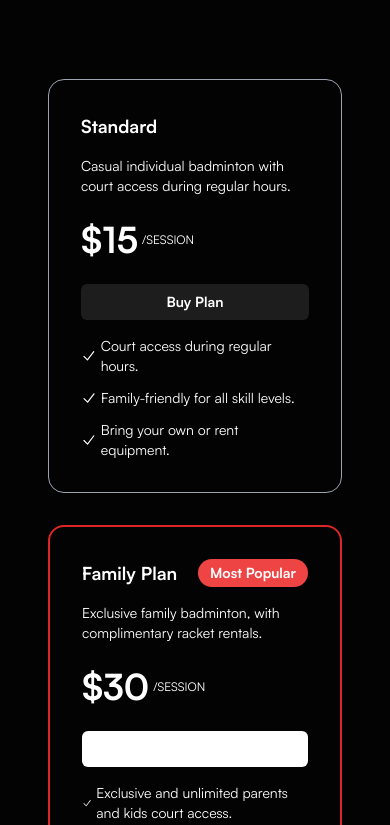
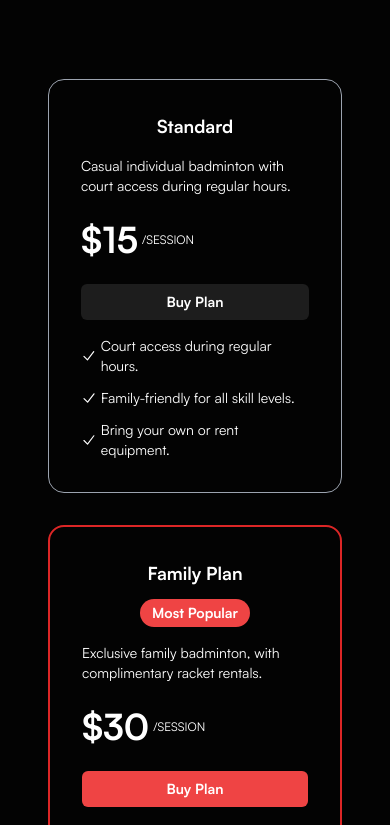
Before and after one commit to fola4/excel, a React (Vite) app: page / in a window 390 px wide. Shown: the part 4072-4897 px from the top of the page. Built offline with nearby package versions, Linux system fonts and the light colour scheme.

Commit message:
basic footer update

```diff
--- a/src/components/CardPlan.jsx
+++ b/src/components/CardPlan.jsx
@@ -7,7 +7,7 @@ function CardPlan({ name, price, description, features }) {
         name === "Family Plan" ? "border-2 border-red-600" : "border-gray-400"
       }`}
     >
-      <div className="flex items-center justify-between">
+      <div className="flex flex-col items-center gap-y-3 sm:flex-row sm:justify-between">
         <h4 className="text-lg font-bold">{name}</h4>
         {name === "Family Plan" && (
           <p className="rounded-3xl bg-red-500 px-3 py-1 text-sm font-bold">
@@ -23,8 +23,10 @@ function CardPlan({ name, price, description, features }) {
       </p>
 
       <button
-        className={`mt-6 w-full rounded-md bg-white bg-opacity-10 px-3 py-2 text-sm font-bold ${
-          name === "Family Plan" && "bg-red-500 bg-opacity-100"
+        className={`mt-6 w-full rounded-md px-3 py-2 text-sm font-bold ${
+          name === "Family Plan"
+            ? "bg-red-500 bg-opacity-100"
+            : "bg-white bg-opacity-10"
         }`}
       >
         Buy Plan
--- a/src/components/Feature.jsx
+++ b/src/components/Feature.jsx
@@ -10,7 +10,7 @@ function Feature({ index, description }) {
 
   return (
     <div
-      className={`group relative flex max-w-md flex-col gap-y-3 rounded-lg p-8 pt-16 odd:bg-red-500 even:bg-gray-900`}
+      className={`group relative flex max-w-md flex-col gap-y-3 rounded-lg p-8 pt-16 odd:bg-red-500 even:bg-black`}
     >
       <img
         src={featureImage}
--- a/src/pages/About.jsx
+++ b/src/pages/About.jsx
@@ -20,9 +20,10 @@ export default function About() {
         </div>
       </header>
 
-      <section className="px-12">
+      <section className="px-12 py-8">
         <h2 className="px-3 py-3 text-center text-2xl tracking-widest md:py-8">
-          Halkwinds don't just strive for client's success but delivers it.
+          BadmintonExcel doesn't just strive for client's success, but delivers
+          it.
         </h2>
 
         <div className="grid">
```
